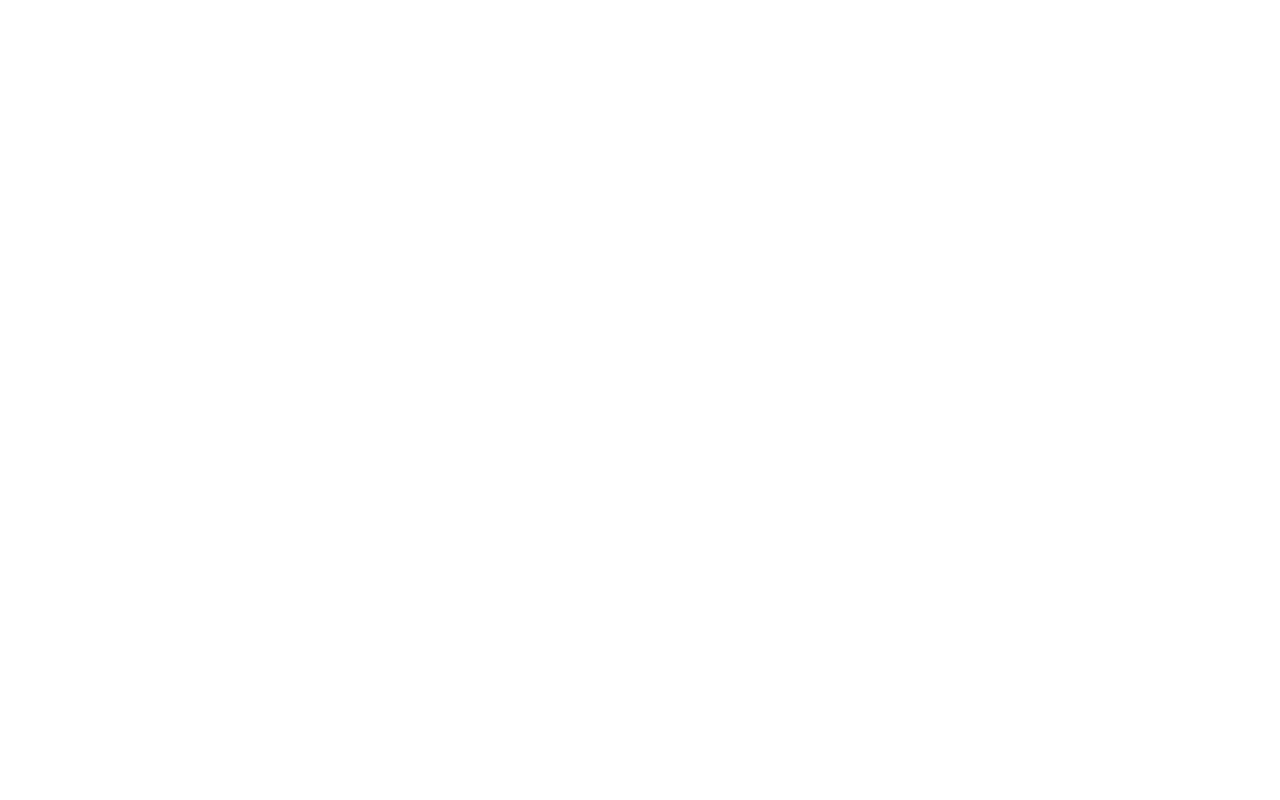
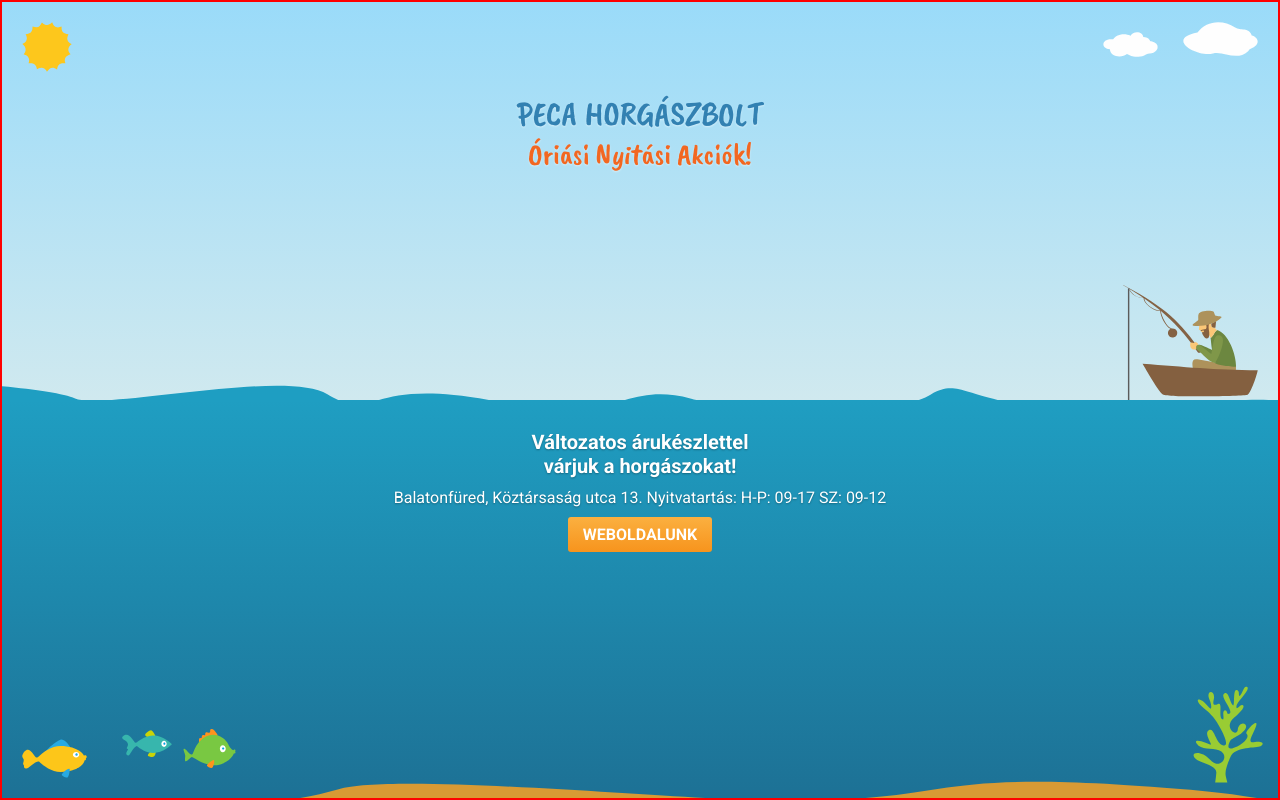
Before and after one commit to nagybanaeva/fisherBanner_OWT, a plain HTML site: page 336x300.html in a window 1280 px wide. Drawn offline with nearby package versions, Linux system fonts and the light colour scheme.

Commit message:
add content of html and style of 336x300

```diff
--- a/336x300.html
+++ b/336x300.html
@@ -10,7 +10,28 @@
 </head>
 <body>
     <div id="banner-336x300">
-
+		<div id="sky">
+			<img id="sun" src="img/sun.svg" alt=""/>
+			<img id="cloud1" src="img/cloud1.svg" alt=""/>
+			<img id="cloud2" src="img/cloud2.svg" alt=""/>
+			<img id="fishman" src="img/fishman.svg" alt=""/>
+			<h1>PECA HORGÁSZBOLT</h1>
+			<h2>Óriási Nyitási Akciók!</h2>
+    	</div>
+		<div id="water">
+			<p><b>Változatos árukészlettel<br/>várjuk a horgászokat!</b></p>
+			<p>Balatonfüred, Köztársaság utca 13. Nyitvatartás: H-P: 09-17  SZ: 09-12</p>
+			<span>WEBOLDALUNK</span>
+			<img id="fish1" src="img/fish1.svg" alt=""/>
+			<img id="fish2" src="img/fish2.svg" alt=""/>
+			<img id="fish3" src="img/fish3.svg" alt=""/>
+			<img id="alga" src="img/alga.svg" alt=""/>
+			<div id="bubble1" class="bubble"></div>
+			<div id="bubble2" class="bubble"></div>
+			<div id="bubble3" class="bubble"></div>
+			<div id="bubble4" class="bubble"></div>
+			<div id="bubble5" class="bubble"></div>
+    	</div>
     </div>
 </body>
 </html>
--- a/css/style.css
+++ b/css/style.css
@@ -0,0 +1,206 @@
+html, body {
+	width: 100%;
+	height: 100%;
+	font-family: 'Roboto', sans-serif;
+}
+
+#banner-336x300, #banner-120x600, #banner-728x90 {
+	width: 100%;
+	height: 100%;
+	display: block;
+	position: relative;
+	border: 2px solid red;
+	text-align: center;
+}
+
+img {
+	position: absolute;
+	height: auto;
+}
+
+h1 {
+	font-family: 'Caveat Brush', cursive;
+	color: #3281B2;
+	margin: 0;
+	font-weight: normal;
+	text-shadow: 0 1px 2px rgba(255, 255, 255, 0.5);
+}
+
+h2 {
+	font-family: 'Caveat Brush', cursive;
+	color: #F26721;
+	margin: 0;
+	font-weight: normal;
+	text-shadow: 0 1px 2px rgba(255, 255, 255, 0.5);
+}
+
+p {
+	margin: 0 0 10px 0;
+	color: #ffffff;
+	padding: 0 15px;
+	text-shadow: 0 1px 2px rgba(0, 0, 0, 0.3);
+}
+
+span {
+	display: inline-block;
+	color: #ffffff;
+	font-weight: bold;
+	border-radius: 3px;
+	padding: 0 15px;
+	height: 35px;
+	line-height: 35px;
+	/* Permalink - use to edit and share this gradient: http://colorzilla.com/gradient-editor/#fbb040+0,f7941d+100 */
+	background: rgb(251,176,64); /* Old browsers */
+	background: -moz-linear-gradient(top, rgba(251,176,64,1) 0%, rgba(247,148,29,1) 100%); /* FF3.6-15 */
+	background: -webkit-linear-gradient(top, rgba(251,176,64,1) 0%,rgba(247,148,29,1) 100%); /* Chrome10-25,Safari5.1-6 */
+	background: linear-gradient(to bottom, rgba(251,176,64,1) 0%,rgba(247,148,29,1) 100%); /* W3C, IE10+, FF16+, Chrome26+, Opera12+, Safari7+ */
+	filter: progid:DXImageTransform.Microsoft.gradient( startColorstr='#fbb040', endColorstr='#f7941d',GradientType=0 ); /* IE6-9 */
+}
+
+#sky {
+	/* Permalink - use to edit and share this gradient: http://colorzilla.com/gradient-editor/#9adbf9+0,d0e9ef+100 */
+	background: rgb(154,219,249); /* Old browsers */
+	background: -moz-linear-gradient(top, rgba(154,219,249,1) 0%, rgba(208,233,239,1) 100%); /* FF3.6-15 */
+	background: -webkit-linear-gradient(top, rgba(154,219,249,1) 0%,rgba(208,233,239,1) 100%); /* Chrome10-25,Safari5.1-6 */
+	background: linear-gradient(to bottom, rgba(154,219,249,1) 0%,rgba(208,233,239,1) 100%); /* W3C, IE10+, FF16+, Chrome26+, Opera12+, Safari7+ */
+	filter: progid:DXImageTransform.Microsoft.gradient( startColorstr='#9adbf9', endColorstr='#d0e9ef',GradientType=0 ); /* IE6-9 */
+	position: relative;
+	width: 100%;
+	overflow: hidden;
+	height: 50%;
+}
+
+#sky:after {
+	content: "";
+	width: 100%;
+	height: 20px;
+	background: url(../img/water.svg) top center;
+	background-size: 120% auto;
+	display: inline-block;
+	position: absolute;
+	bottom: 0;
+	left: 0;
+}
+
+#water {
+	/* Permalink - use to edit and share this gradient: http://colorzilla.com/gradient-editor/#1f9ec2+0,1d7195+100 */
+	background: rgb(31,158,194); /* Old browsers */
+	background: -moz-linear-gradient(top, rgba(31,158,194,1) 0%, rgba(29,113,149,1) 100%); /* FF3.6-15 */
+	background: -webkit-linear-gradient(top, rgba(31,158,194,1) 0%,rgba(29,113,149,1) 100%); /* Chrome10-25,Safari5.1-6 */
+	background: linear-gradient(to bottom, rgba(31,158,194,1) 0%,rgba(29,113,149,1) 100%); /* W3C, IE10+, FF16+, Chrome26+, Opera12+, Safari7+ */
+	filter: progid:DXImageTransform.Microsoft.gradient( startColorstr='#1f9ec2', endColorstr='#1d7195',GradientType=0 ); /* IE6-9 */
+	position: relative;
+	width: 100%;
+	overflow: hidden;
+	height: 50%;
+}
+
+#water:after {
+	content: "";
+	width: 100%;
+	height: 20px;
+	background: url(../img/sand.svg) top center;
+	background-size: 120% auto;
+	display: inline-block;
+	position: absolute;
+	bottom: 0;
+	left: 0;
+}
+
+.bubble {
+	background: rgba(255, 255, 255, 0.5);
+	display: block;
+	width: 15px;
+	height: 15px;
+	border-radius: 50%;
+	box-shadow: inset 0 1px 2px rgba(255, 255, 255, 0.5);
+	position: absolute;
+	opacity: 0;
+}
+
+#bubble1 {
+	left: 20px;
+	bottom: 0;
+}
+
+#bubble2 {
+	left: 60px;
+	bottom: 20px;
+}
+
+#bubble3 {
+	left: 130px;
+	bottom: 10px;
+}
+
+#bubble4 {
+	left: 180px;
+	bottom: 0;
+}
+
+#bubble5 {
+	left: 240px;
+	bottom: 5px;
+}
+
+#banner-336x300 #sun {
+	top: 20px;
+	left: 20px;
+	width: 50px;
+}
+
+#banner-336x300 #cloud1 {
+	top: 30px;
+	right: 120px;
+	width: 55px;
+}
+
+#banner-336x300 #cloud2 {
+	top: 20px;
+	right: 20px;
+	width: 75px;
+}
+
+#banner-336x300 #fishman {
+	bottom: -20px;
+	right: 20px;
+	width: 135px;
+}
+
+#banner-336x300 h1 {
+	font-size: 34px;
+	margin-top: 90px;
+}
+
+#banner-336x300 h2 {
+	font-size: 30px;
+}
+
+#banner-336x300 #fish1 {
+	bottom: 20px;
+	left: 20px;
+	width: 65px;
+}
+
+#banner-336x300 #fish2 {
+	bottom: 40px;
+	left: 120px;
+	width: 50px;
+}
+
+#banner-336x300 #fish3 {
+	bottom: 30px;
+	left: 180px;
+	width: 55px;
+}
+
+#banner-336x300 #alga {
+	bottom: 15px;
+	right: 15px;
+	width: 70px;
+}
+
+#banner-336x300 p:first-child {
+	font-size: 20px;
+	margin-top: 30px;
+}
```
Also changed, not shown: 120x600.html (+22 -1 lines), 728x90.html (+22 -1 lines).
